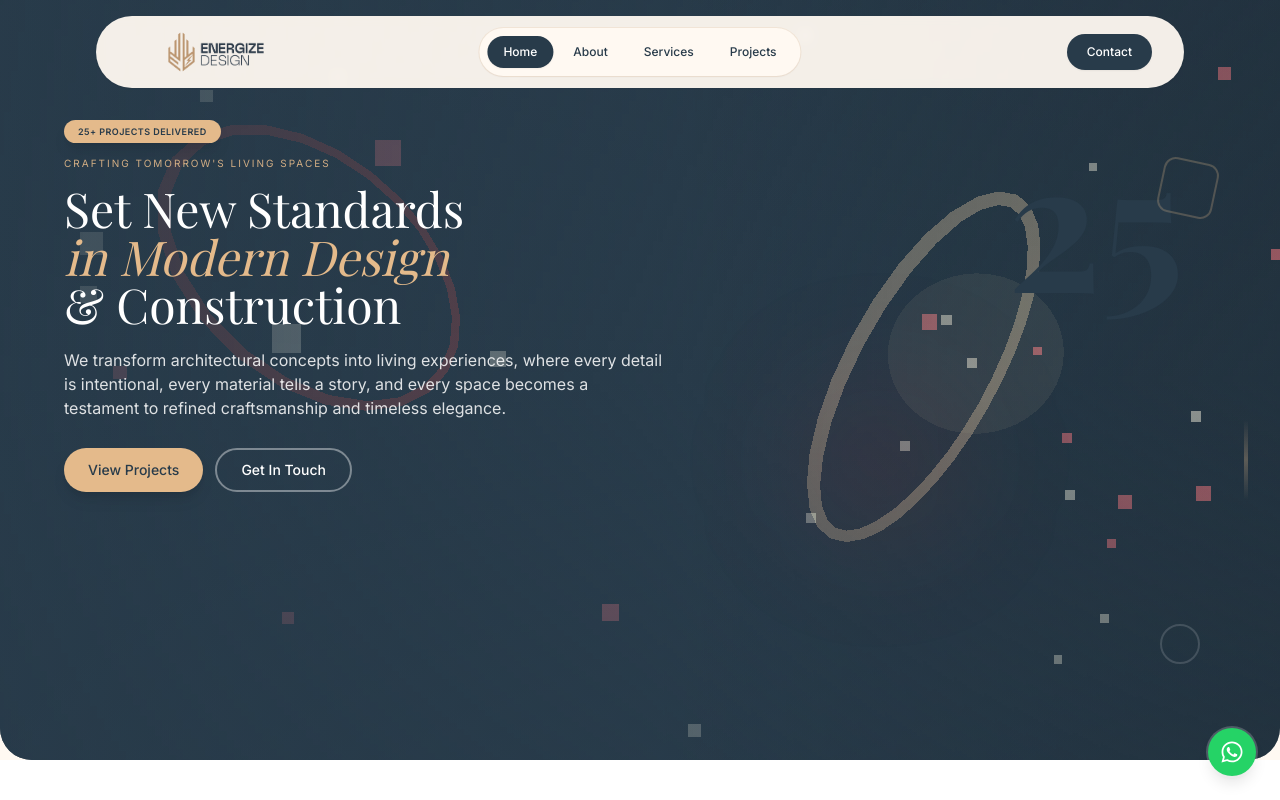
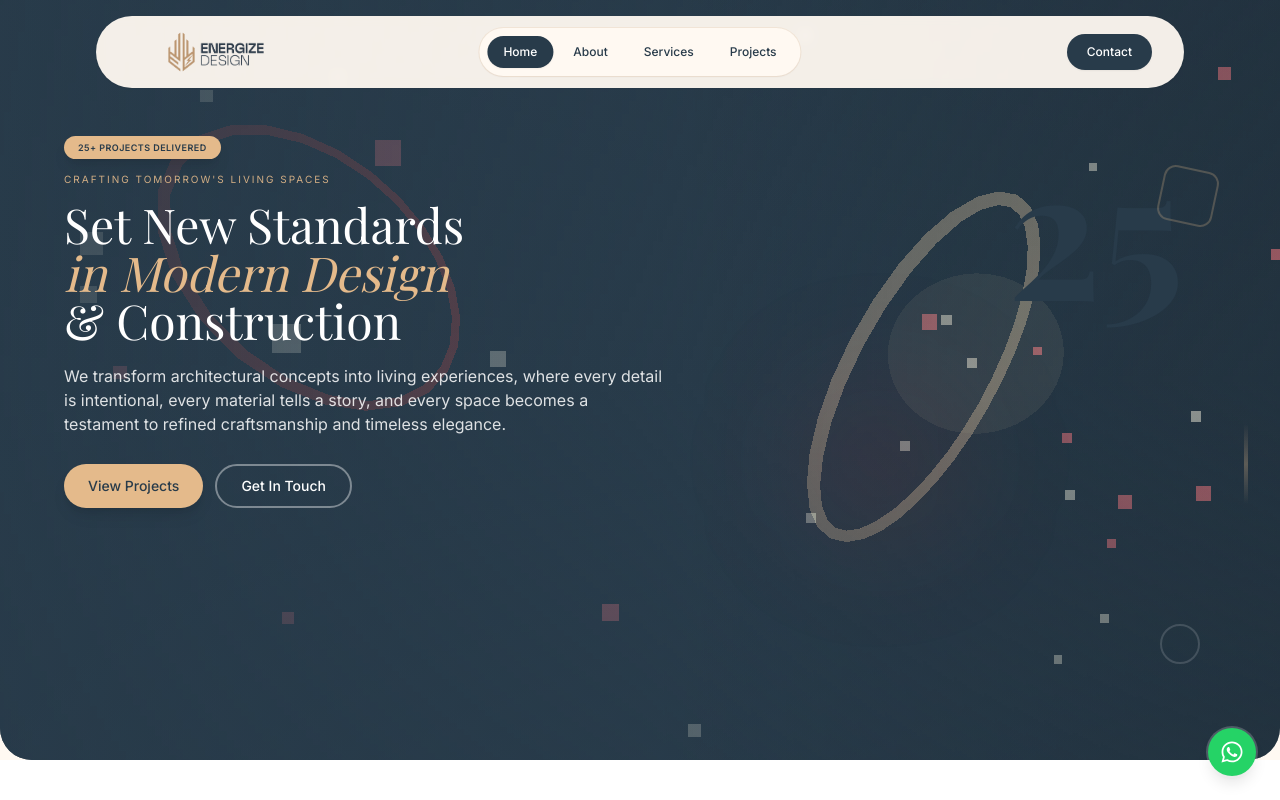
Before and after one commit to mohameddzaher/Energize-design, a Next.js app: page / in a window 1280 px wide. Shown: the top 800 px of the page. Built offline with nearby package versions, Linux system fonts and the light colour scheme; a web font is replaced by a local one.

Commit message:
Adjust hero content position to medium height
- Increase lg:pt from pt-20 to pt-[88px] (between high and low)
- Increase lg:pt-8 to lg:pt-10 and xl:pt-10 to xl:pt-12
- Content now positioned at medium height - not too high, not too low

```diff
--- a/components/sections/RoundedHeroBanner.tsx
+++ b/components/sections/RoundedHeroBanner.tsx
@@ -70,9 +70,9 @@ export default function RoundedHeroBanner({
         </div>
 
         {/* Content layer — pt for header overlap so hero is visible from top */}
-        <div className="relative z-10 grid grid-cols-1 lg:grid-cols-12 min-h-[620px] sm:min-h-[680px] lg:min-h-[720px] xl:min-h-[760px] pt-20 lg:pt-20">
+        <div className="relative z-10 grid grid-cols-1 lg:grid-cols-12 min-h-[620px] sm:min-h-[680px] lg:min-h-[720px] xl:min-h-[760px] pt-20 lg:pt-[88px]">
           {/* Left: text block — wider on desktop */}
-          <div className="flex flex-col justify-start px-6 sm:px-10 lg:px-14 xl:px-16 pt-8 sm:pt-10 lg:pt-8 xl:pt-10 pb-12 sm:pb-16 lg:col-span-8 xl:col-span-7 lg:max-w-[720px] xl:max-w-[800px]">
+          <div className="flex flex-col justify-start px-6 sm:px-10 lg:px-14 xl:px-16 pt-8 sm:pt-10 lg:pt-10 xl:pt-12 pb-12 sm:pb-16 lg:col-span-8 xl:col-span-7 lg:max-w-[720px] xl:max-w-[800px]">
             <div className="mb-3 inline-flex w-fit rounded-full bg-[#e4ba8b] px-3.5 py-1 text-[9px] font-semibold uppercase tracking-wider text-[#283b4a] shadow-lg">
               25+ Projects Delivered
             </div>
```
